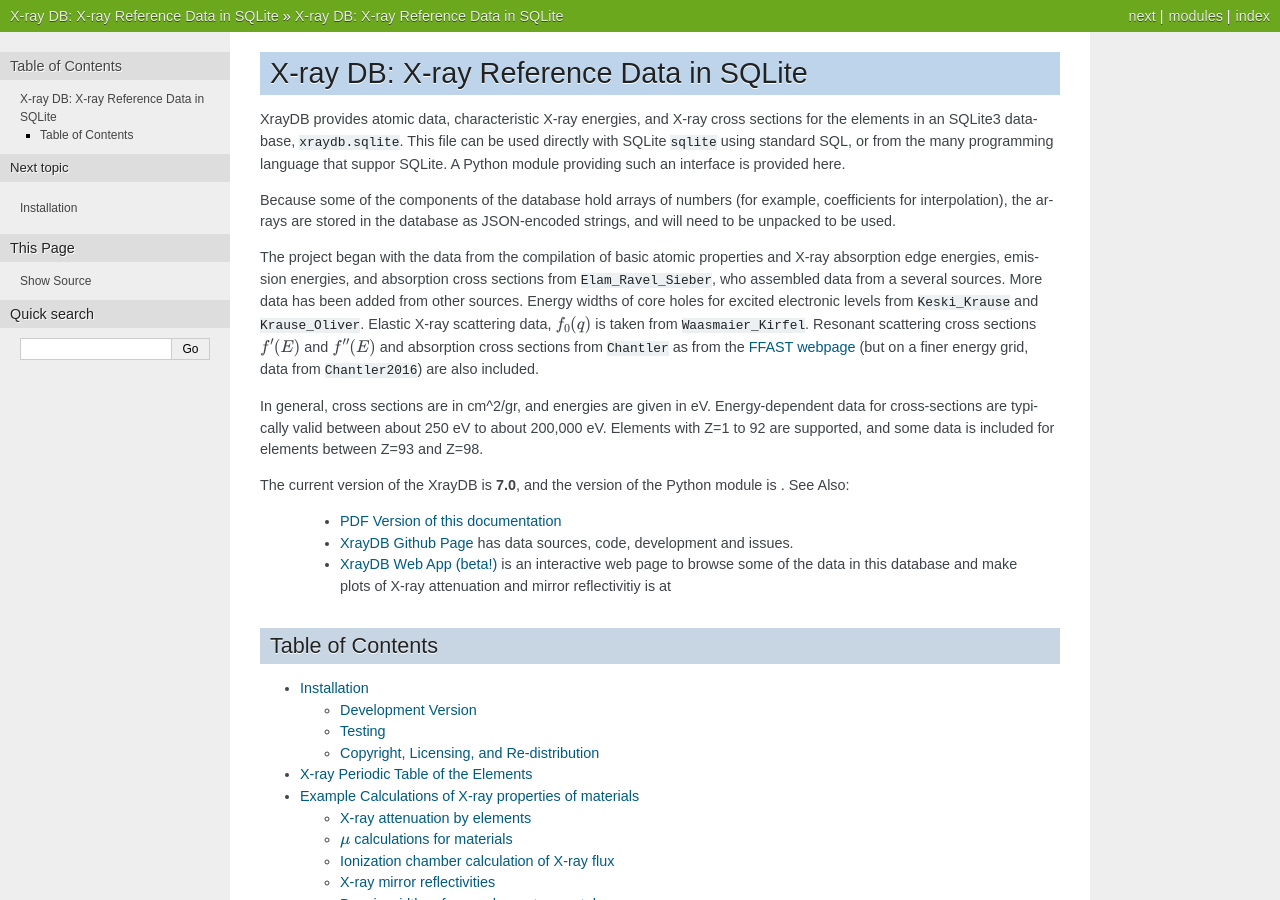
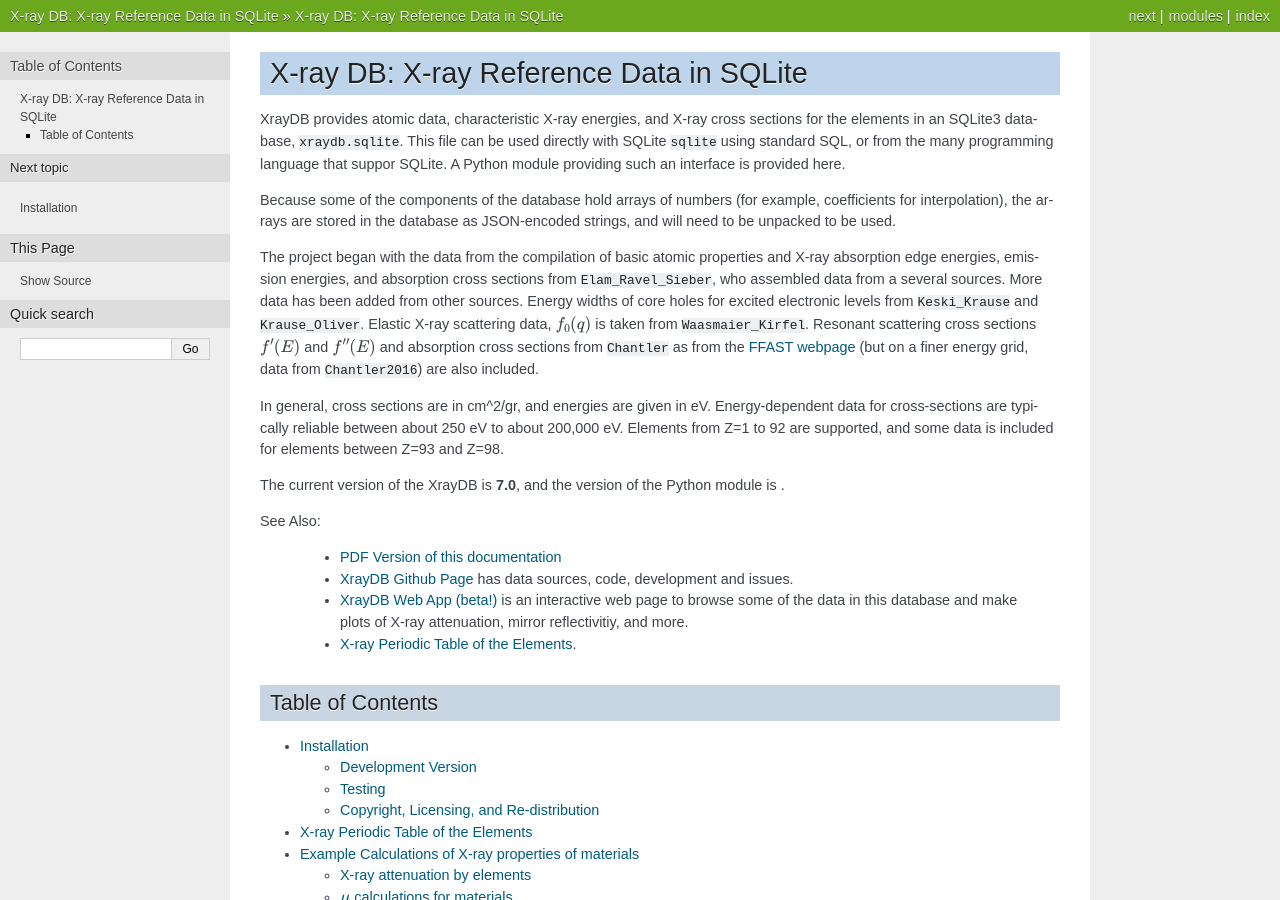
Before and after one commit to xraypy/XrayDB, a Sphinx documentation site: the page built from doc/index.rst, in a window 1280 px wide and 900 px high. Built offline with Sphinx 7.4.7, drawn with Linux system fonts in a browser that asks for light colours; the version number could not be read and is left out; cross-references to code outside the pages are shown as plain code.

Commit message:
a bit more doc work

```diff
--- a/doc/index.rst
+++ b/doc/index.rst
@@ -30,21 +30,24 @@
 a finer energy grid, data from :cite:`Chantler2016`) are also included.
 
 In general, cross sections are in cm^2/gr, and energies are given in eV.
-Energy-dependent data for cross-sections are typically valid between about
-250 eV to about 200,000 eV.  Elements with Z=1 to 92 are supported, and
-some data is included for elements between Z=93 and Z=98.
+Energy-dependent data for cross-sections are typically reliable between
+about 250 eV to about 200,000 eV.  Elements from Z=1 to 92 are supported,
+and some data is included for elements between Z=93 and Z=98.
 
 The current version of the XrayDB is **7.0**, and the version of the Python
-module is |release|. See Also:
+module is |release|.
+
+See Also:
 
    * `PDF Version of this documentation`_
 
    * `XrayDB Github Page`_ has data sources, code, development and issues.
 
    * `XrayDB Web App (beta!)`_ is an interactive web page to browse some of
-     the data in this database and make plots of X-ray attenuation and
-     mirror reflectivitiy is at
+     the data in this database and make plots of X-ray attenuation,
+     mirror reflectivitiy, and more.
 
+   * :ref:`periodic_tables`.
 
 Table of Contents
 -----------------------
```
Also changed, not shown: doc/periodictable.rst (+3 -4 lines).
